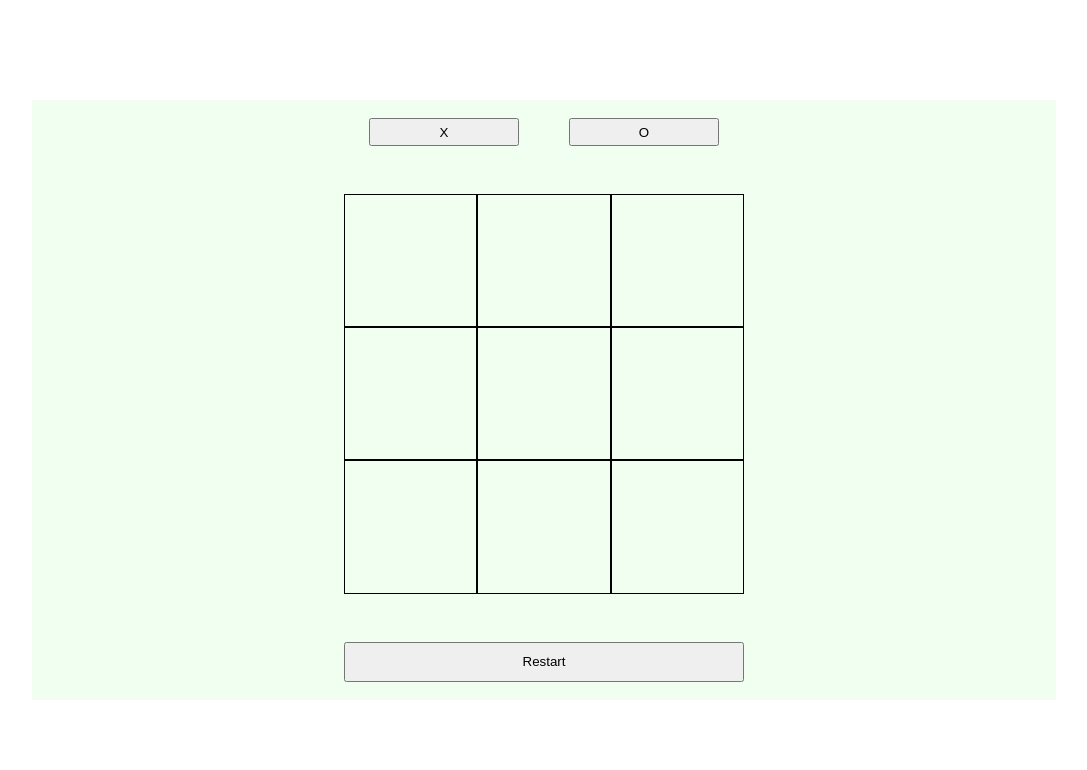
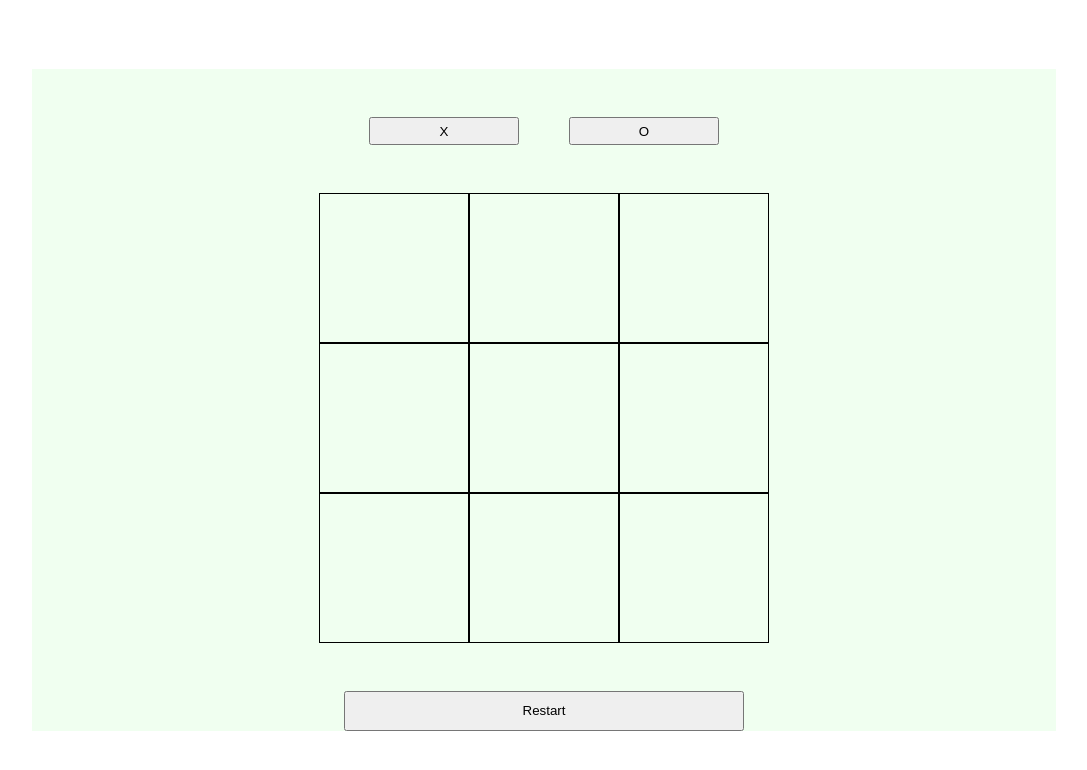
Before and after one commit to MateuszKuruc/odin-tic-tac-toe, a plain HTML site: page index.html in a window 1280 px wide. Both pictures are taken after a click on the button "Restart". Shown: the whole page, without its empty margins (96-1183 px from the left). Drawn offline with Linux system fonts and the light colour scheme.

Commit message:
change gameboard structure, add module for updating fields, checking winners

```diff
--- a/index.html
+++ b/index.html
@@ -11,11 +11,22 @@
 <body>
 
     <div class="boardContainer">
+        <h1 id="resultMessage">Player1 wins the game!</h1>
         <div class="symbolButton">
-            <button>X</button>
-            <button>O</button>
+            <button id="playerX">X</button>
+            <button id="playerO">O</button>
         </div>
-        <div class="gameboard"></div>
+        <div class="gameboard">
+            <div class="field" id="n0"></div>
+            <div class="field" id="n1"></div>
+            <div class="field" id="n2"></div>
+            <div class="field" id="n3"></div>
+            <div class="field" id="n4"></div>
+            <div class="field" id="n5"></div>
+            <div class="field" id="n6"></div>
+            <div class="field" id="n7"></div>
+            <div class="field" id="n8"></div>
+        </div>
         <button id="restart">Restart</button>
     </div>
 </body>
--- a/script.js
+++ b/script.js
@@ -1,46 +1,112 @@
 "use strict";
 
+// let activePlayer = "X";
+let player1;
+let player2;
+let winner;
 
+const gameBoard = (function () {
+  let gameboard = ["", "", "", "", "", "", "", "", ""];
+  let activePlayer = 'X';
+  const fieldElements = document.querySelectorAll(".field");
 
-const gameBoard = (function() {
-    // create board grid
-    const displayGrid = function() {
-        const boardRows = 3;
-    const boardColumns = 3;
-    const container = document.querySelector('.gameboard');
-    for (let i = 0; i < boardRows; i++) {
-        const rowCell = document.createElement('div');
-        rowCell.classList.add('boardCell');
-        container.appendChild(rowCell);
-        for (let j = 0; j < boardColumns -1; j++) {
-            const columnCell = document.createElement('div');
-            columnCell.classList.add('boardCell');
-            container.appendChild(columnCell);
-        }
+  const updateGameboard = (function () {
+    for (let i = 0; i < gameboard.length; i++) {
+        const fieldElement = document.querySelector(`#n${i}`);
+        fieldElement.addEventListener('click', function() {
+            if (activePlayer === 'X' && this.innerHTML === '') {
+                this.innerHTML = 'X';
+                gameboard[i] = this.innerHTML;
+                activePlayer = 'O';
+                checkWinner();
+            }   else if (activePlayer === 'O' && this.innerHTML === '') {
+                this.innerHTML = 'O';
+                gameboard[i] = this.innerHTML;
+                activePlayer = 'X';
+                checkWinner();
+            }
+        })
     }
+  })()
+
+  const checkWinner = function() {
+
+    if (
+        (gameboard[0] === 'X' && gameboard[1] === 'X' && gameboard[2] === 'X') ||
+        (gameboard[3] === 'X' && gameboard[4] === 'X' && gameboard[5] === 'X') ||
+        (gameboard[6] === 'X' && gameboard[7] === 'X' && gameboard[8] === 'X') ||
+        (gameboard[0] === 'X' && gameboard[4] === 'X' && gameboard[8] === 'X') ||
+        (gameboard[2] === 'X' && gameboard[4] === 'X' && gameboard[6] === 'X')
+    ) {
+        console.log('Player1 is the winner!');
+        winner = 'player1';
     }
-    // gameboard array with choices
-    let gameboard = ['x', 'x', 'o', 'x', 'o'];
-    return {
-        gameboard,
-        displayGrid: function() {
-        displayGrid();
+    else if (
+        (gameboard[0] === 'O' && gameboard[1] === 'O' && gameboard[2] === 'O') ||
+        (gameboard[3] === 'O' && gameboard[4] === 'O' && gameboard[5] === 'O') ||
+        (gameboard[6] === 'O' && gameboard[7] === 'O' && gameboard[8] === 'O') ||
+        (gameboard[0] === 'O' && gameboard[4] === 'O' && gameboard[8] === 'O') ||
+        (gameboard[2] === 'O' && gameboard[4] === 'O' && gameboard[6] === 'O')
+    ) {
+        console.log('Player2 is the winner!');
+        winner = 'player2';
+    }   else if ((gameboard[0] != '' && gameboard[1] != '' && gameboard[2] != '' && gameboard[3] != '' &&
+        gameboard[4] != '' && gameboard[5] != '' && gameboard[6] != '' && gameboard[7] != '' &&
+        gameboard[8] != '') && (winner != 'player1' && winner != 'player2')) {
+        console.log('It is a draw!');
     }
-}
+  }
+
+  return {
+    updateGameboard,
+    gameboard,
+    fieldElements,
+    // checkWinner
+  }
 })();
+
+// create players function - come back later
+
+// const createPlayers = (function() {
+//     const buttonX = document.querySelector('#playerX');
+//     const buttonO = document.querySelector('#playerO');
+//     let player1;
+//     let player2;
+//     buttonX.addEventListener('click', function() {
+//         player1 = FactoryPlayer('Player_1', 'X');
+//         console.log(player1);
+//         // return player1;
+//     });
+//     buttonO.addEventListener('click', function() {
+//         player2 = FactoryPlayer('Player_2', 'O');
+//         console.log(player2);
+//         // return player2;
+//     })
+//     return { player1, player2 }
+// })();
 
 function FactoryPlayer(name, symbol) {
   return { name, symbol };
 }
 
 const gameFlow = (function() {
+   const restartButton = document.querySelector('#restart');
+    const resultMessage = document.querySelector('#resultMessage');
+
+    const restartGame = function() {
+        gameBoard.gameboard = ['', '', '', '', '', '', '', '', ''];
+        resultMessage.innerHTML = '';
+        winner = '';
+        for (let i = 0; i < gameBoard.fieldElements.length; i++) {
+            const fieldElement = document.querySelector(`#n${i}`);
+            fieldElement.innerHTML = '';
+        }
+    }
+    restartButton.addEventListener('click', restartGame);
+})();
+
+const displayController = (function () {
+//   gameBoard.updateGameboard();
+
 
 })();
-
-const displayController = (function() {
-    gameBoard.displayGrid();
-})();
-
-const Player1 = FactoryPlayer("mati", "x");
-const Player2 = FactoryPlayer("pami", "o");
-console.log(Player1, Player2);
--- a/style.css
+++ b/style.css
@@ -15,13 +15,13 @@ body {
 .gameboard {
     display: grid;
     grid-template-columns: 1fr 1fr 1fr;
-    height: 400px;
-    width: 400px;
+    height: 450px;
+    width: 450px;
 }
 
 .gameboard > div {
     border: 1px solid black;
-
+    display: flex;
 }
 
 .boardContainer {
@@ -52,3 +52,12 @@ align-items: center;
     width: 400px;
     height: 2.5rem;
 }
+
+.field {
+    display: flex;
+    justify-content: center;
+    align-items: center;
+    font-size: 5rem;
+    width: 150px;
+    height: 150px;
+}
```
